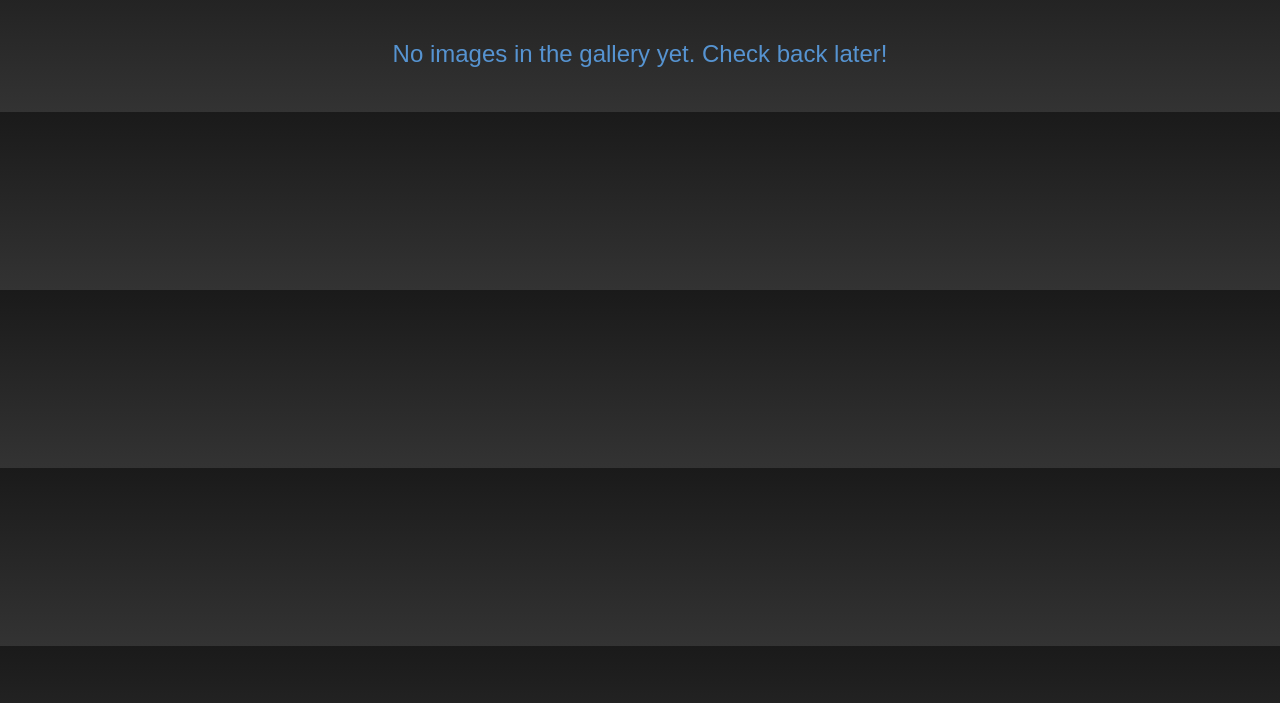
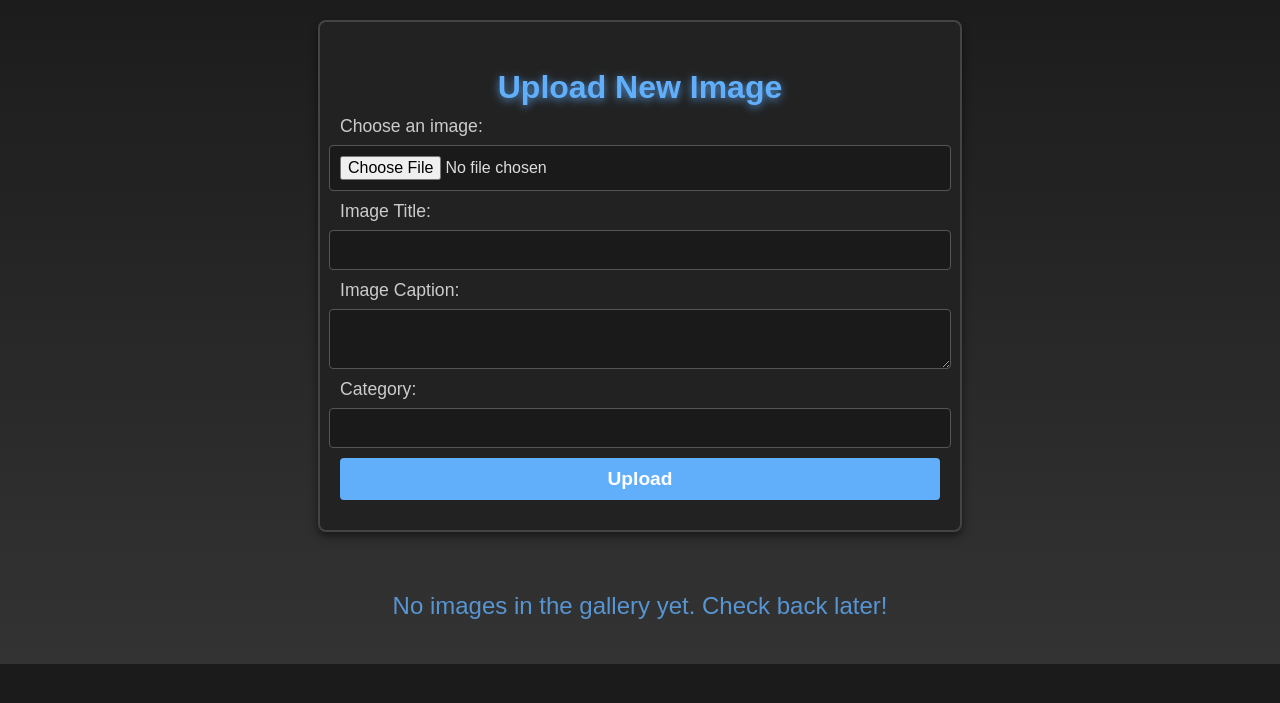
Before and after one commit to lfriesen8/dj_connect, a PHP site: page /frontend/gallery.php in a window 1280 px wide. Shown: the part 66-769 px from the top of the page. Run offline with PHP 8.4, Linux system fonts and the light colour scheme; a user stored in the database is signed in; data that the repository does not hold is empty.

Commit message:
Admin gallery upload was fixed, as well as bug preventing admins from editing primary dj genres

```diff
--- a/frontend/gallery.php
+++ b/frontend/gallery.php
@@ -1,6 +1,5 @@
 <?php
 require('../backend/connect.php');
-// Gallery for Admins to upload images from previous events
 
 // Ensure session is started only if not already active
 if (session_status() === PHP_SESSION_NONE) {
@@ -33,6 +32,29 @@ $images = $stmt->fetchAll();
         </div>
     </header>
     <main>
+        <!-- Admin Upload Section -->
+        <?php if (isset($_SESSION['role']) && $_SESSION['role'] === 'admin'): ?>
+            <section class="upload-section">
+                <h2>Upload New Image</h2>
+                <form action="../backend/process_gallery_upload.php" method="POST" enctype="multipart/form-data">
+                    <label for="image">Choose an image:</label>
+                    <input type="file" id="image" name="image" accept="image/*" required>
+
+                    <label for="title">Image Title:</label>
+                    <input type="text" id="title" name="title" maxlength="255" required>
+
+                    <label for="caption">Image Caption:</label>
+                    <textarea id="caption" name="caption" maxlength="500" required></textarea>
+
+                    <label for="category">Category:</label>
+                    <input type="text" id="category" name="category" maxlength="100" required>
+
+                    <button type="submit">Upload</button>
+                </form>
+            </section>
+        <?php endif; ?>
+
+        <!-- Gallery Section -->
         <div class="gallery-container">
             <?php if (!empty($images)): ?>
                 <?php foreach ($images as $image): ?>
@@ -46,6 +68,7 @@ $images = $stmt->fetchAll();
                 <p class="no-images-message">No images in the gallery yet. Check back later!</p>
             <?php endif; ?>
         </div>
+
         <!-- Enlarged Image Modal -->
         <div id="image-modal" class="modal" onclick="closeModal()">
             <span class="close-btn" onclick="closeModal()">x</span>
--- a/styles/gallery.css
+++ b/styles/gallery.css
@@ -138,3 +138,91 @@ body {
         opacity: 1;
     }
 }
+
+/* =========================================
+   Upload Section Styles (Admin Only)
+========================================= */
+.upload-section {
+    margin: 20px auto;
+    padding: 20px;
+    max-width: 600px;
+    background: #222; /* Matches gallery background */
+    border: 2px solid #444;
+    border-radius: 8px;
+    box-shadow: 0 4px 8px rgba(0, 0, 0, 0.5);
+}
+
+.upload-section h2 {
+    text-align: center;
+    font-size: 2rem;
+    color: #61aefb;
+    margin-bottom: 10px;
+    text-shadow: 0px 2px 8px rgba(97, 174, 251, 0.8);
+}
+
+.upload-section form {
+    display: flex;
+    flex-direction: column;
+    align-items: center;
+}
+
+.upload-section label {
+    font-size: 1.1rem;
+    color: #ccc;
+    margin-bottom: 8px;
+    width: 100%;
+}
+
+.upload-section input,
+.upload-section textarea,
+.upload-section button {
+    width: 100%;
+    padding: 10px;
+    margin-bottom: 10px;
+    border: 1px solid #555;
+    border-radius: 4px;
+    background: #1a1a1a;
+    color: #ddd;
+    font-size: 1rem;
+    transition: all 0.3s ease;
+}
+
+.upload-section input:focus,
+.upload-section textarea:focus {
+    border-color: #61aefb;
+    box-shadow: 0 0 8px rgba(97, 174, 251, 0.8);
+}
+
+.upload-section button {
+    background: #61aefb;
+    border: none;
+    cursor: pointer;
+    color: white;
+    font-size: 1.2rem;
+    font-weight: bold;
+    transition: background-color 0.3s ease, transform 0.3s ease;
+}
+
+.upload-section button:hover {
+    background-color: #0056b3;
+    transform: scale(1.05);
+}
+
+.upload-section button:active {
+    transform: scale(1);
+}
+
+/* Responsive Adjustments */
+@media (max-width: 768px) {
+    .upload-section {
+        padding: 15px;
+    }
+    .upload-section h2 {
+        font-size: 1.5rem;
+    }
+    .upload-section input,
+    .upload-section textarea,
+    .upload-section button {
+        font-size: 0.9rem;
+    }
+}
```
Also changed, not shown: backend/process_gallery_upload.php (added, +54 -0 lines), backend/update_dj_genre.php (+21 -2 lines), frontend/admin_dashboard.php (line endings or trailing spaces), images/gallery/674d3ff0b2f40-techpick.png (added), images/gallery/674d40cba1762-DJpix.jpg (added), uploads/dj_profiles/dj_21_profile.jpg (added).
